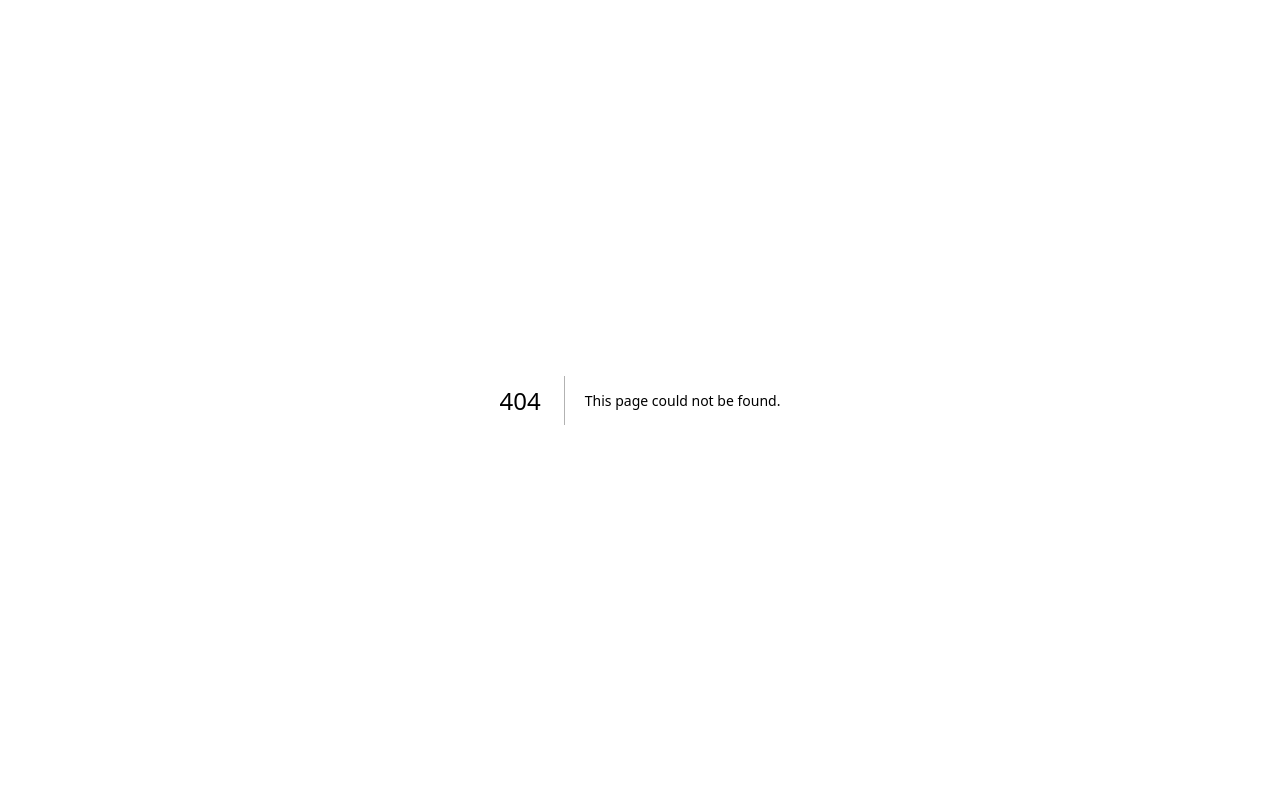
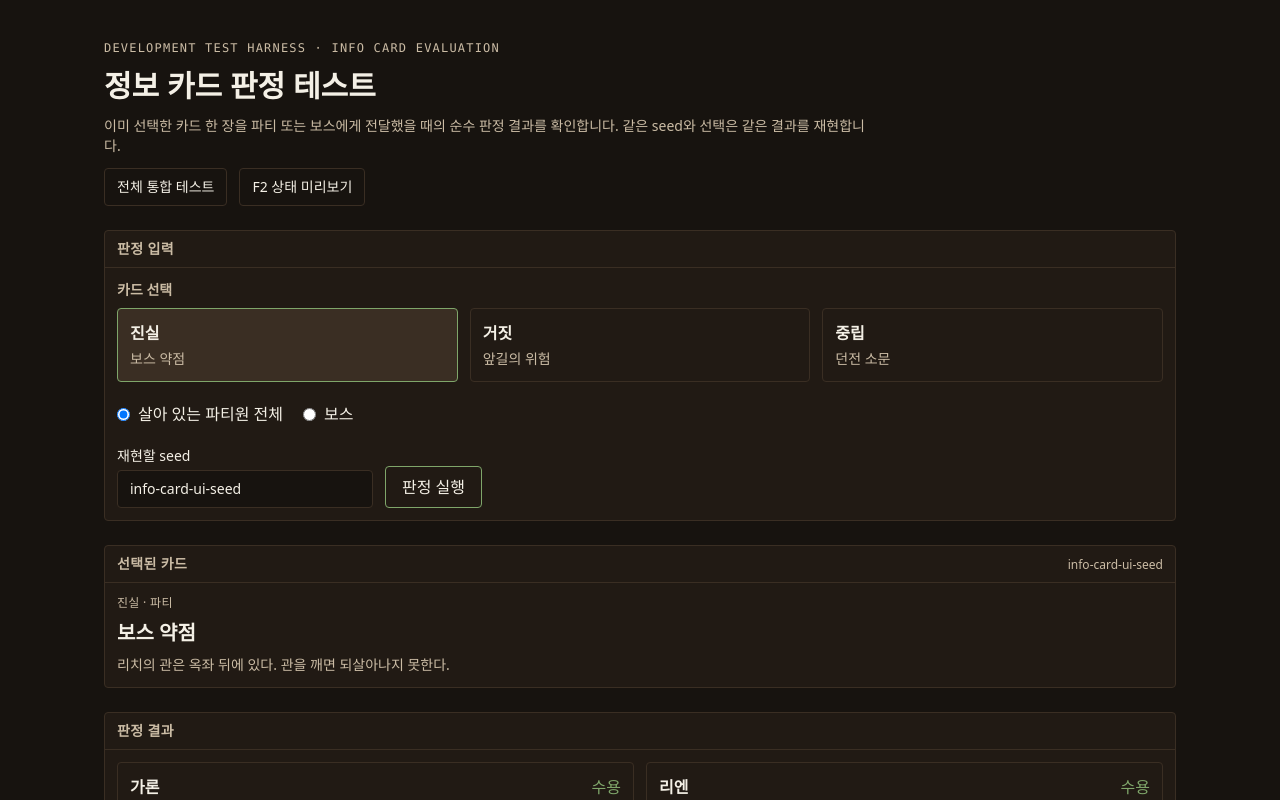
Before and after one commit to LatteBun/Dungeon_Schemer, a Next.js app: page /info-card-test in a window 1280 px wide. Before the commit this address had no page. Shown: the top 800 px of the page. Built offline with nearby package versions, Linux system fonts and the light colour scheme.

Commit message:
개발: 정보 카드 검증 하네스 이름을 의미로 변경
R3 작업 ID에 결합된 정보 카드 하네스 식별자와 개발 라우트를 의미 기반 이름으로 바꾼다. 판정 로직과 반환 결과는 유지하고 통합 검증 링크만 새 경로로 연결한다.

```diff
--- a/app/r3-test/r3-test-panel.tsx
+++ b/app/info-card-test/info-card-test-panel.tsx
@@ -5,12 +5,12 @@ import { type FormEvent, useMemo, useState } from "react";
 import { Panel } from "@/components/ui/Panel";
 import { MOCK_CARDS } from "@/lib/mock";
 import {
-  createR3HarnessResult,
+  createInfoCardHarnessResult,
   type HarnessAudience,
 } from "@/lib/dev-tools/test-snapshots";
 import type { InfoCardEvaluation, InfoReaction } from "@/lib/rules/info";
 
-const DEFAULT_SEED = "r3-ui-seed";
+const DEFAULT_SEED = "info-card-ui-seed";
 const TRUTH_LABELS = {
   truth: "진실",
   lie: "거짓",
@@ -41,7 +41,7 @@ function PartyResults({
   party,
 }: {
   evaluation: Extract<InfoCardEvaluation, { audience: "party" }>;
-  party: ReturnType<typeof createR3HarnessResult>["party"];
+  party: ReturnType<typeof createInfoCardHarnessResult>["party"];
 }) {
   return (
     <div className="grid gap-3 lg:grid-cols-2">
@@ -123,12 +123,12 @@ function BossResult({
           <dd>{formatFlag(evaluation.pendingSuspicionEvaluation)}</dd>
         </div>
       </dl>
-      <p className="mt-3 text-xs text-muted">보스는 이번 R3에서 신뢰도 판정을 사용하지 않습니다.</p>
+      <p className="mt-3 text-xs text-muted">보스 정보 카드 판정은 신뢰도 판정을 사용하지 않습니다.</p>
     </article>
   );
 }
 
-export function R3TestPanel() {
+export function InfoCardTestPanel() {
   const [draftSeed, setDraftSeed] = useState(DEFAULT_SEED);
   const [draftAudience, setDraftAudience] = useState<HarnessAudience>("party");
   const [draftCardIndex, setDraftCardIndex] = useState(0);
@@ -139,7 +139,7 @@ export function R3TestPanel() {
   });
   const [error, setError] = useState<string | null>(null);
   const result = useMemo(
-    () => createR3HarnessResult(selection),
+    () => createInfoCardHarnessResult(selection),
     [selection],
   );
   const selectedCard = MOCK_CARDS[selection.cardIndex];
@@ -163,7 +163,7 @@ export function R3TestPanel() {
     <main className="mx-auto min-h-screen max-w-6xl space-y-6 p-6 sm:p-10">
       <header className="space-y-3">
         <p className="font-mono text-xs uppercase tracking-widest text-muted">
-          Development test harness · R3
+          Development test harness · Info Card Evaluation
         </p>
         <h1 className="text-3xl font-bold text-parchment">정보 카드 판정 테스트</h1>
         <p className="max-w-3xl text-sm text-muted">
@@ -210,7 +210,7 @@ export function R3TestPanel() {
             <label className="flex items-center gap-2">
               <input
                 type="radio"
-                name="r3-audience"
+                name="info-card-audience"
                 value="party"
                 checked={draftAudience === "party"}
                 onChange={() => setDraftAudience("party")}
@@ -220,7 +220,7 @@ export function R3TestPanel() {
             <label className="flex items-center gap-2">
               <input
                 type="radio"
-                name="r3-audience"
+                name="info-card-audience"
                 value="boss"
                 checked={draftAudience === "boss"}
                 onChange={() => setDraftAudience("boss")}
@@ -230,10 +230,10 @@ export function R3TestPanel() {
           </fieldset>
 
           <div className="flex flex-wrap items-end gap-3">
-            <label className="flex min-w-64 flex-col gap-1 text-sm" htmlFor="r3-seed">
+            <label className="flex min-w-64 flex-col gap-1 text-sm" htmlFor="info-card-seed">
               재현할 seed
               <input
-                id="r3-seed"
+                id="info-card-seed"
                 className="rounded border border-edge bg-ink px-3 py-2 text-parchment"
                 value={draftSeed}
                 onChange={(event) => setDraftSeed(event.target.value)}
@@ -270,7 +270,7 @@ export function R3TestPanel() {
           <li>진실 수용은 actHonestly, 거짓 수용은 deceptionAccepted를 즉시 적용합니다.</li>
           <li>중립 수용과 의심은 즉시 신뢰를 바꾸지 않으며, 의심한 정보의 효과도 적용하지 않습니다.</li>
           <li>거짓 적발은 deceptionExposed를 적용하고, 수용된 거짓은 나중에 검증할 수 있도록 남깁니다.</li>
-          <li>신뢰도 0의 게임 오버 실행과 사후 의심 결과 반영은 P2 범위입니다.</li>
+          <li>신뢰도 0의 게임 오버 실행과 사후 의심 결과 반영은 후속 게임 흐름 범위입니다.</li>
         </ul>
       </Panel>
     </main>
--- /dev/null
+++ b/app/info-card-test/page.tsx
@@ -0,0 +1,5 @@
+import { InfoCardTestPanel } from "./info-card-test-panel";
+
+export default function InfoCardTestPage() {
+  return <InfoCardTestPanel />;
+}
--- a/app/integration-test/integration-test-panel.tsx
+++ b/app/integration-test/integration-test-panel.tsx
@@ -264,7 +264,7 @@ export function IntegrationTestPanel() {
         <nav className="flex flex-wrap gap-3 text-sm" aria-label="단독 검증 화면">
           <Link className="rounded border border-edge px-3 py-2 hover:bg-edge" href="/f1-test">F1 테스트</Link>
           <Link className="rounded border border-edge px-3 py-2 hover:bg-edge" href="/f2-test">F2 테스트</Link>
-          <Link className="rounded border border-edge px-3 py-2 hover:bg-edge" href="/r3-test">R3 단독 테스트</Link>
+          <Link className="rounded border border-edge px-3 py-2 hover:bg-edge" href="/info-card-test">정보 카드 단독 테스트</Link>
         </nav>
       </header>
 
--- a/app/r3-test/page.tsx
+++ /dev/null
@@ -1,5 +0,0 @@
-import { R3TestPanel } from "./r3-test-panel";
-
-export default function R3TestPage() {
-  return <R3TestPanel />;
-}
--- a/lib/dev-tools/test-snapshots.ts
+++ b/lib/dev-tools/test-snapshots.ts
@@ -8,13 +8,13 @@ import { evaluateInfoCard } from "@/lib/rules/info";
 
 export type HarnessAudience = "party" | "boss";
 
-export interface R3HarnessOptions {
+export interface InfoCardHarnessOptions {
   readonly seed: string;
   readonly audience: HarnessAudience;
   readonly cardIndex: number;
 }
 
-export interface R3HarnessResult {
+export interface InfoCardHarnessResult {
   readonly seed: string;
   readonly audience: HarnessAudience;
   readonly card: InfoCard;
@@ -34,7 +34,7 @@ function selectedCard(cardIndex: number): InfoCard {
 }
 
 function evaluatePartyOrBoss(
-  options: R3HarnessOptions,
+  options: InfoCardHarnessOptions,
   card: InfoCard,
   party: readonly PartyMember[],
 ) {
@@ -55,9 +55,9 @@ function evaluatePartyOrBoss(
   });
 }
 
-export function createR3HarnessResult(
-  options: R3HarnessOptions,
-): R3HarnessResult {
+export function createInfoCardHarnessResult(
+  options: InfoCardHarnessOptions,
+): InfoCardHarnessResult {
   const card = selectedCard(options.cardIndex);
   const party = MOCK_PARTY.map((member) => ({ ...member }));
   return {
```
Also changed, not shown: 1 other file (tests, documents, lock files or other folders).
